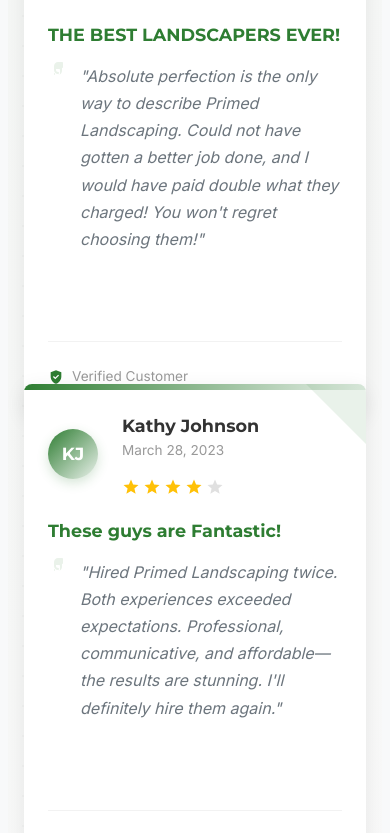
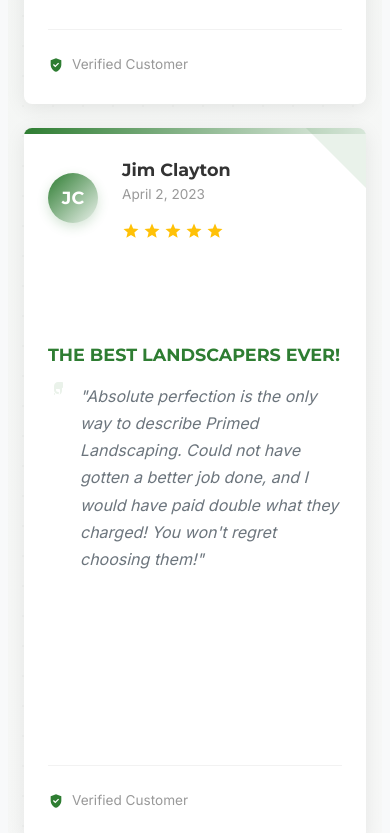
Before and after one commit to sanjuconnectrader/primedlandscaping, a React (Create React App) app: page / in a window 390 px wide. Shown: the part 5601-6434 px from the top of the page. Built offline with nearby package versions, Linux system fonts and the light colour scheme.

Commit message:
frontend

```diff
--- a/src/components/Home/Client/Client.css
+++ b/src/components/Home/Client/Client.css
@@ -3,7 +3,7 @@
 
 :root {
   --primary: #2e7d32;
-  --primary-light: #60ad5e;
+  --primary-light: #2e7d32;
   --primary-dark: #005005;
   --primary-extra-light: rgba(46, 125, 50, 0.1);
   --text: #333;
@@ -361,6 +361,7 @@
 
   .testi-card {
     padding: 2rem;
+    gap: 80px;
   }
 
   .testi-card__avatar {
@@ -387,6 +388,8 @@
 @media (max-width: 480px) {
   .testimonials {
     padding: 5rem 1rem;
+    gap: 100px;
+
   }
 
   .section-title {
@@ -405,11 +408,18 @@
 
   .testimonials__grid {
     grid-template-columns: 1fr;
-    gap: 1.5rem;
+    gap: 5rem;
+    margin-bottom: 3rem;
   }
 
   .testi-card {
     padding: 1.75rem 1.5rem;
+    margin-bottom: 1.5rem;
+
+  }
+
+  .testi-card:last-child {
+    margin-bottom: 0;
   }
 
   .testi-card__header {
@@ -429,5 +439,7 @@
   .cta-button {
     padding: 0.85rem 1.75rem;
     font-size: 0.95rem;
+    width: 100%;
+    justify-content: center;
   }
 }
```
